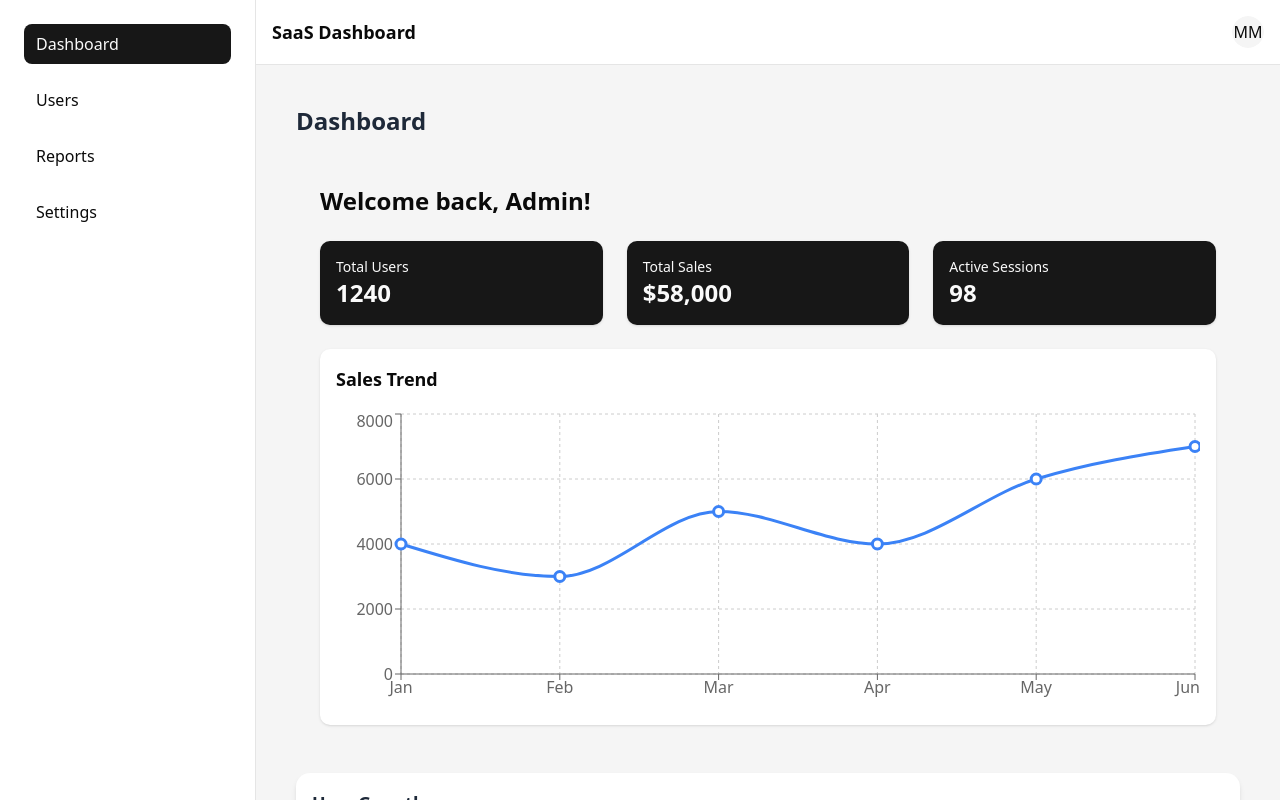
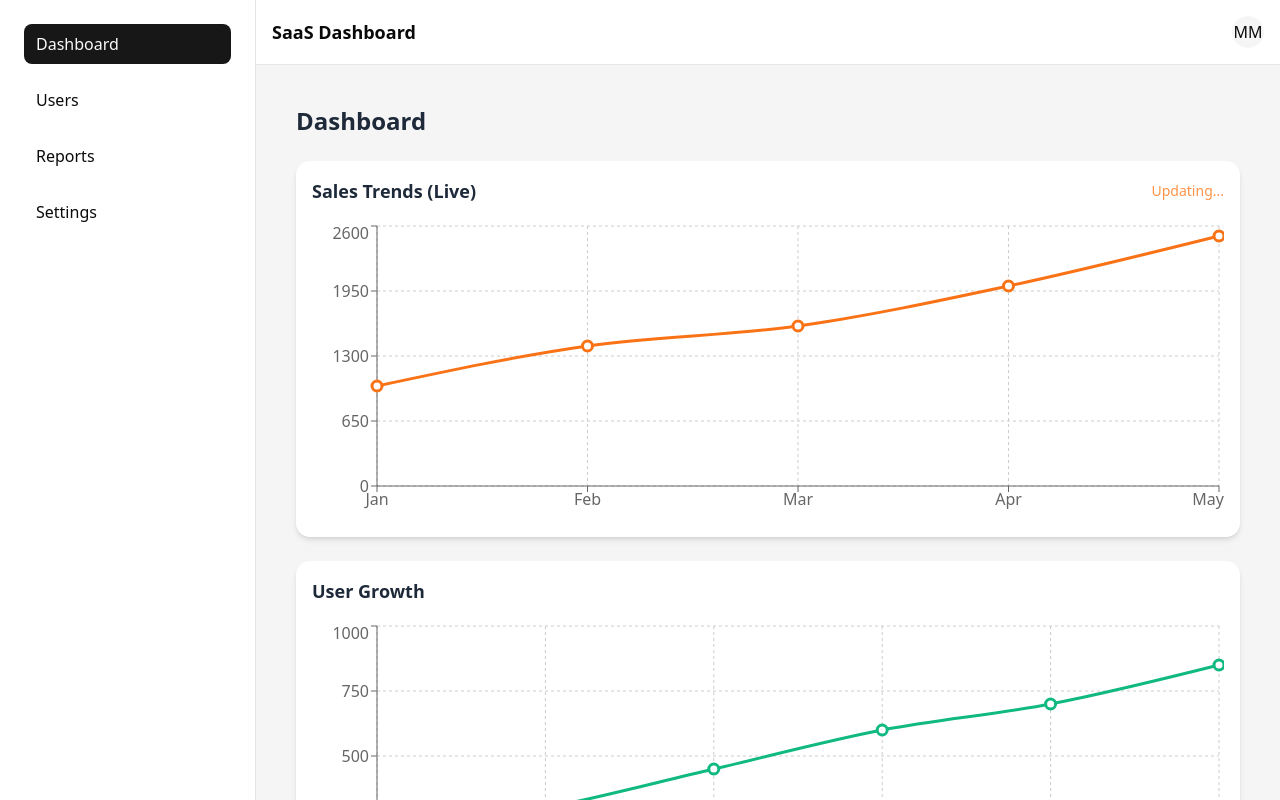
Before and after one commit to mikhayiyl/saas-dashboard, a React (Vite) app: page /dashboard in a window 1280 px wide. Built offline with nearby package versions, Linux system fonts and the light colour scheme.

Commit message:
add simulated real-time updates to SalesTrendChart

```diff
--- a/package.json
+++ b/package.json
@@ -16,6 +16,7 @@
     "@tailwindcss/vite": "^4.1.8",
     "class-variance-authority": "^0.7.1",
     "clsx": "^2.1.1",
+    "framer-motion": "^12.16.0",
     "lucide-react": "^0.511.0",
     "react": "^19.1.0",
     "react-dom": "^19.1.0",
--- a/src/components/dashboard/SalesTrendChart.tsx
+++ b/src/components/dashboard/SalesTrendChart.tsx
@@ -7,45 +7,67 @@ import {
   ResponsiveContainer,
   CartesianGrid,
 } from "recharts";
-
-const salesData = [
-  { month: "Jan", sales: 4000 },
-  { month: "Feb", sales: 3000 },
-  { month: "Mar", sales: 5000 },
-  { month: "Apr", sales: 4000 },
-  { month: "May", sales: 6000 },
-  { month: "Jun", sales: 7000 },
-];
-
-const summaryStats = [
-  { label: "Total Users", value: 1240 },
-  { label: "Total Sales", value: "$58,000" },
-  { label: "Active Sessions", value: 98 },
-];
+import { useEffect, useState } from "react";
+import { motion, AnimatePresence } from "framer-motion";
 
 export default function SalesTrendChart() {
+  const [data, setData] = useState([
+    { month: "Jan", sales: 1000 },
+    { month: "Feb", sales: 1400 },
+    { month: "Mar", sales: 1600 },
+    { month: "Apr", sales: 2000 },
+    { month: "May", sales: 2500 },
+  ]);
+
+  const [isUpdating, setIsUpdating] = useState(false);
+
+  useEffect(() => {
+    const interval = setInterval(() => {
+      setIsUpdating(true);
+
+      setTimeout(() => {
+        setData((prev) => {
+          const nextSales =
+            prev[prev.length - 1].sales + Math.floor(Math.random() * 300);
+          const nextMonth = `M${prev.length + 1}`;
+          return [...prev.slice(1), { month: nextMonth, sales: nextSales }];
+        });
+
+        setIsUpdating(false);
+      }, 1000); // simulate loading delay
+    }, 5000);
+
+    return () => clearInterval(interval);
+  }, []);
+
   return (
-    <main className="p-6 space-y-6">
-      <h1 className="text-2xl font-bold">Welcome back, Admin!</h1>
+    <motion.section
+      initial={{ opacity: 0, y: 20 }}
+      animate={{ opacity: 1, y: 0 }}
+      transition={{ duration: 0.5 }}
+      className="bg-white rounded-xl p-4 shadow-md"
+    >
+      <div className="flex justify-between items-center mb-4">
+        <h2 className="text-lg font-semibold text-gray-800">
+          Sales Trends (Live)
+        </h2>
+        <AnimatePresence>
+          {isUpdating && (
+            <motion.span
+              key="loading"
+              initial={{ opacity: 0 }}
+              animate={{ opacity: 1 }}
+              exit={{ opacity: 0 }}
+              className="text-sm text-orange-500 animate-pulse"
+            >
+              Updating...
+            </motion.span>
+          )}
+        </AnimatePresence>
+      </div>
 
-      {/* Summary Cards */}
-      <section className="grid grid-cols-1 md:grid-cols-3 gap-6">
-        {summaryStats.map(({ label, value }) => (
-          <div
-            key={label}
-            className="p-4 bg-primary text-primary-foreground rounded-lg shadow"
-          >
-            <h2 className="text-sm font-medium">{label}</h2>
-            <p className="text-2xl font-semibold">{value}</p>
-          </div>
-        ))}
-      </section>
-
-      {/* Sales Trend Chart */}
-      <section className="bg-white rounded-lg p-4 shadow">
-        <h2 className="mb-4 font-semibold text-lg">Sales Trend</h2>
       <ResponsiveContainer width="100%" height={300}>
-          <LineChart data={salesData}>
+        <LineChart data={data}>
           <CartesianGrid strokeDasharray="3 3" />
           <XAxis dataKey="month" />
           <YAxis />
@@ -53,14 +75,13 @@ export default function SalesTrendChart() {
           <Line
             type="monotone"
             dataKey="sales"
-              stroke="#3b82f6" /* Tailwind blue-500 */
+            stroke="#f97316"
             strokeWidth={3}
             dot={{ r: 5 }}
             activeDot={{ r: 7 }}
           />
         </LineChart>
       </ResponsiveContainer>
-      </section>
-    </main>
+    </motion.section>
   );
 }
```
Also changed, not shown: 1 other file (tests, documents, lock files or other folders). Lines whose indentation alone changed are shown as unchanged.
